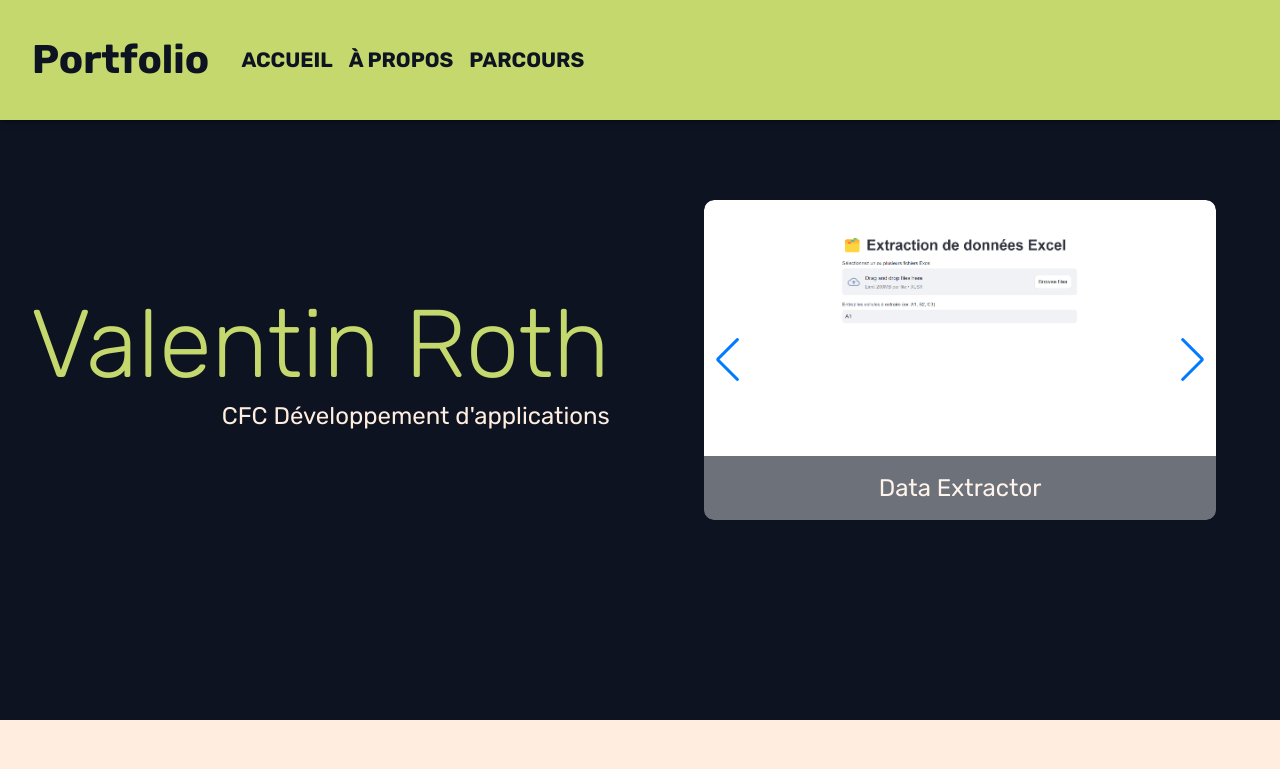
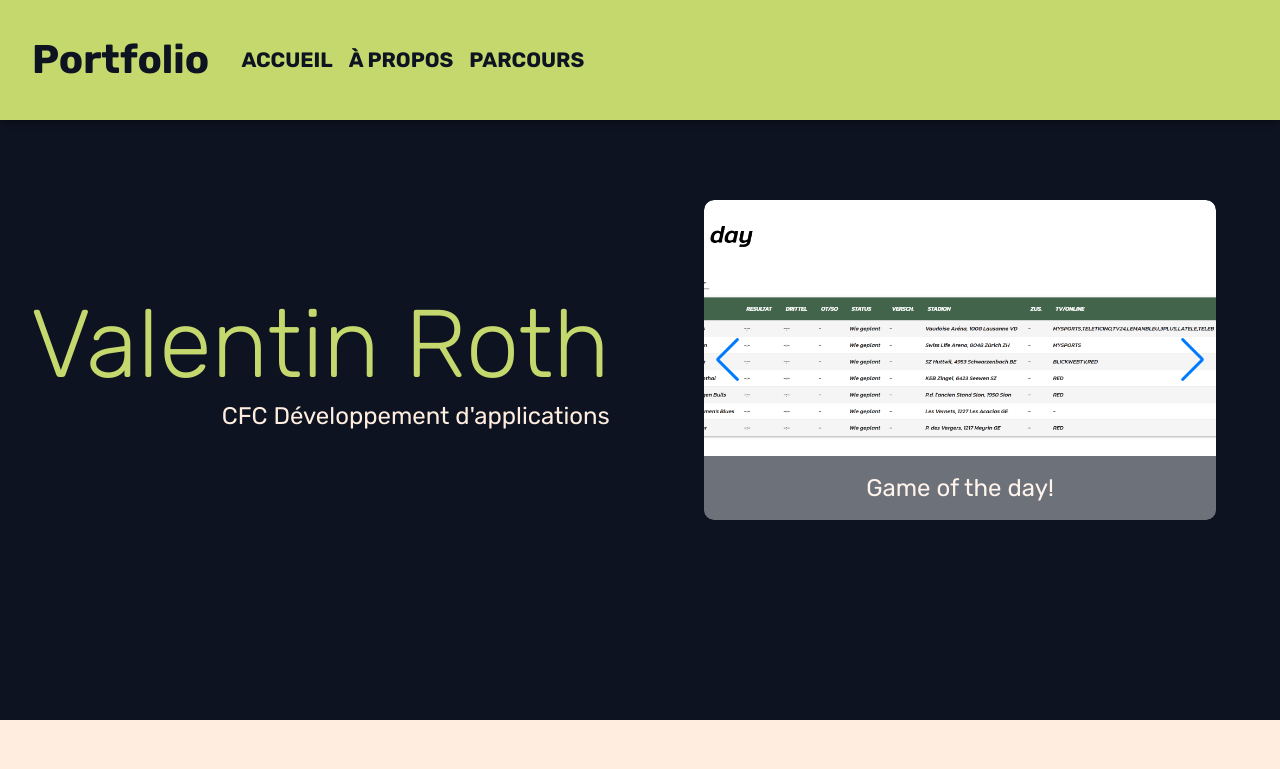
Before and after one commit to ElMonkito/portfolio, a React (Create React App) app: page / in a window 1280 px wide. Shown: the top 769 px of the page. Built offline with nearby package versions, Linux system fonts and the light colour scheme.

Commit message:
change carousel order

```diff
--- a/src/components/caoursel.jsx
+++ b/src/components/caoursel.jsx
@@ -1,8 +1,8 @@
-import { Box, Typography } from "@mui/material";
-import { Swiper, SwiperSlide } from "swiper/react";
+import {Box, Typography} from "@mui/material";
+import {Swiper, SwiperSlide} from "swiper/react";
 import "swiper/css";
 import "swiper/css/navigation";
-import { Navigation } from "swiper/modules";
+import {Navigation} from "swiper/modules";
 import img from "../images/mui.png"
 import imgExtractor from "../images/data-extractor.png"
 import imgGameday from "../images/gameday_img.png"
@@ -10,14 +10,14 @@ import imgGameday from "../images/gameday_img.png"
 export default function Carousel() {
     const projects = [
         {
+            title: "Game of the day!",
+            image: imgGameday,
+            link: "https://gameday-frontend.vercel.app/"
+        },
+        {
             title: "Data Extractor",
             image: imgExtractor,
             link: "https://data-extractor-exemple.streamlit.app/"
-        },
-        {
-            title: "Game of the day!",
-            image: imgGameday,
-            link: "https://gameday-frontend.vercel.app/"
         },
         {
             title: "Material UI",
@@ -26,14 +26,14 @@ export default function Carousel() {
         }
     ]
     return (
-        <Box sx={{ width: "80%", margin: "auto", alignContent: "center" }}>
+        <Box sx={{width: "80%", margin: "auto", alignContent: "center"}}>
             <Swiper
                 navigation={true}
                 modules={[Navigation]}
                 spaceBetween={30}
                 slidesPerView={1}
                 loop={true}
-                style={{ borderRadius: "10px", overflow: "hidden" }}
+                style={{borderRadius: "10px", overflow: "hidden"}}
             >
                 {projects.map((project, index) => (
                     <SwiperSlide key={index}>
@@ -80,7 +80,7 @@ export default function Carousel() {
                                     py: 2
                                 }}
                             >
-                                <Typography variant="h5" sx={{ color: "#FFEDDF"}}>{project.title}</Typography>
+                                <Typography variant="h5" sx={{color: "#FFEDDF"}}>{project.title}</Typography>
                             </Box>
                         </Box>
                     </SwiperSlide>
```
